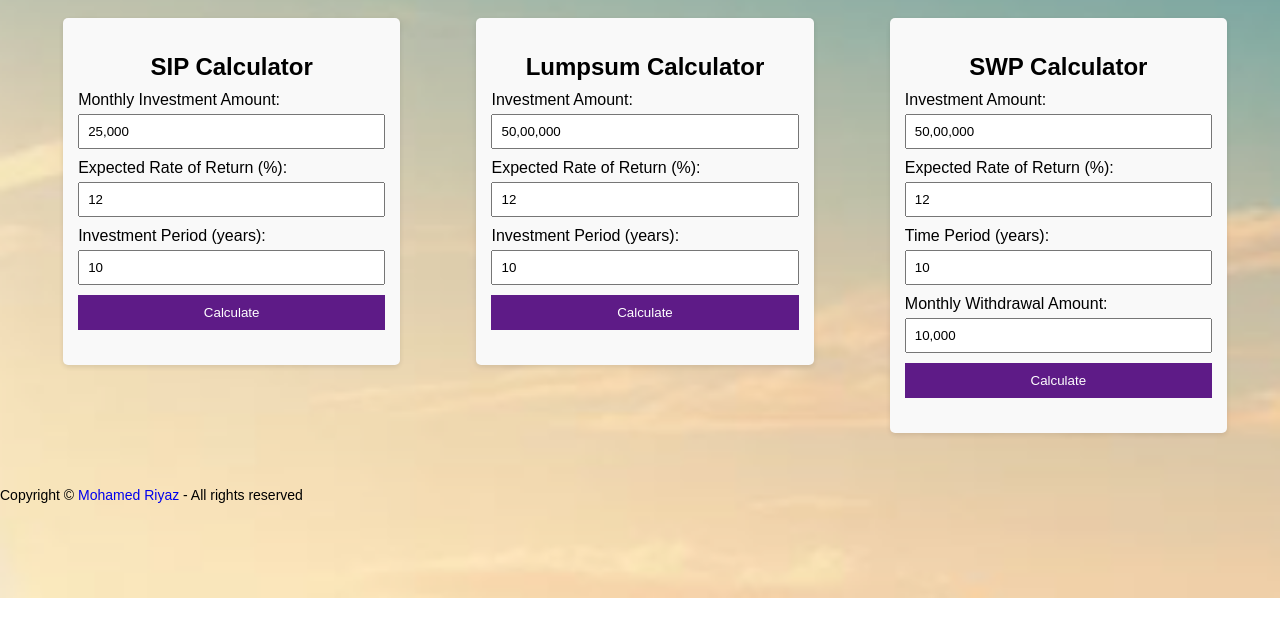
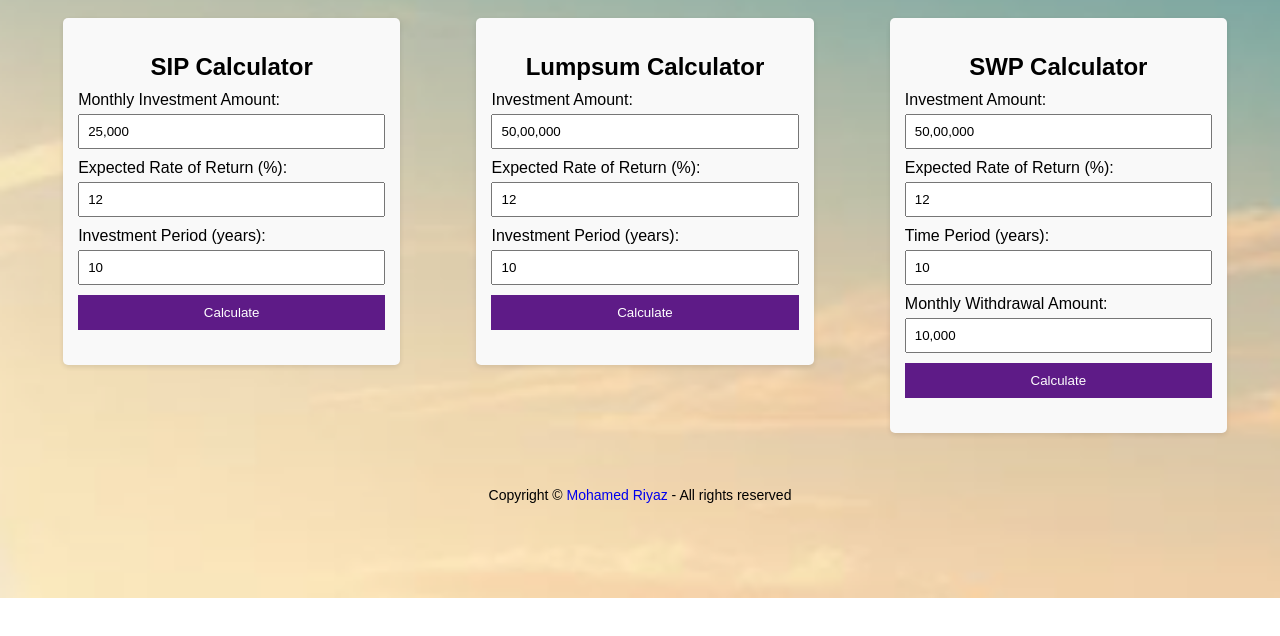
Before and after one commit to RacyRiyaz/ZCalc, a plain HTML site: page index.html in a window 1280 px wide. Shown: the part 90-726 px from the top of the page. Drawn offline with Linux system fonts and the light colour scheme; a web font is replaced by a local one.

Commit message:
Update sipStyles.css

```diff
--- a/sipStyles.css
+++ b/sipStyles.css
@@ -86,13 +86,10 @@ main {
   font-weight: bold;
 }
 
-footer.footer-css {
-  margin-block-start: 0; /* Adjust margin as needed */
-  text-align: center; /* Removed !important */
-  /* Add any other styles as needed */
-  color: black; /* Example text color */
+footer {
+  text-align: center; /* Center-align the content */
 }
-.bottom-footer {
-  font-size: 14px;
-  margin-top: 10px;
+
+.bottom-footer p {
+  font-size: 14px; /* Set the font size to 14 pixels */
 }
```
